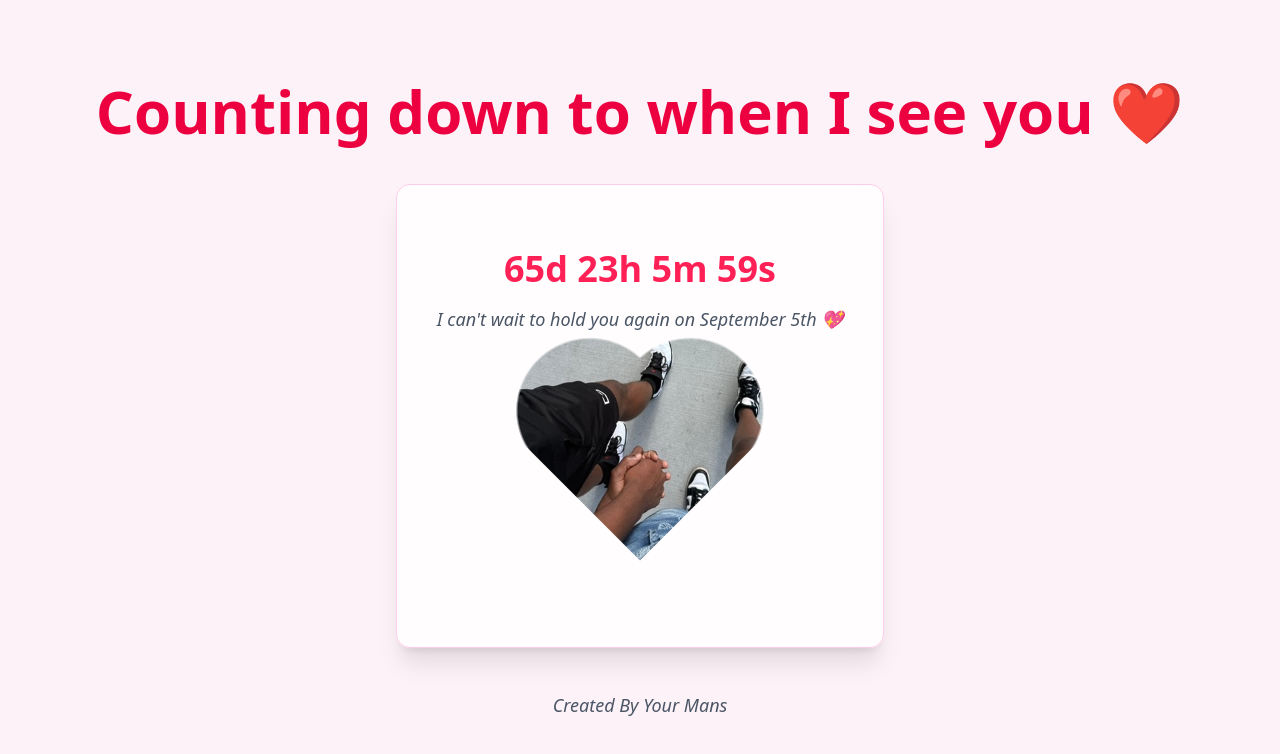
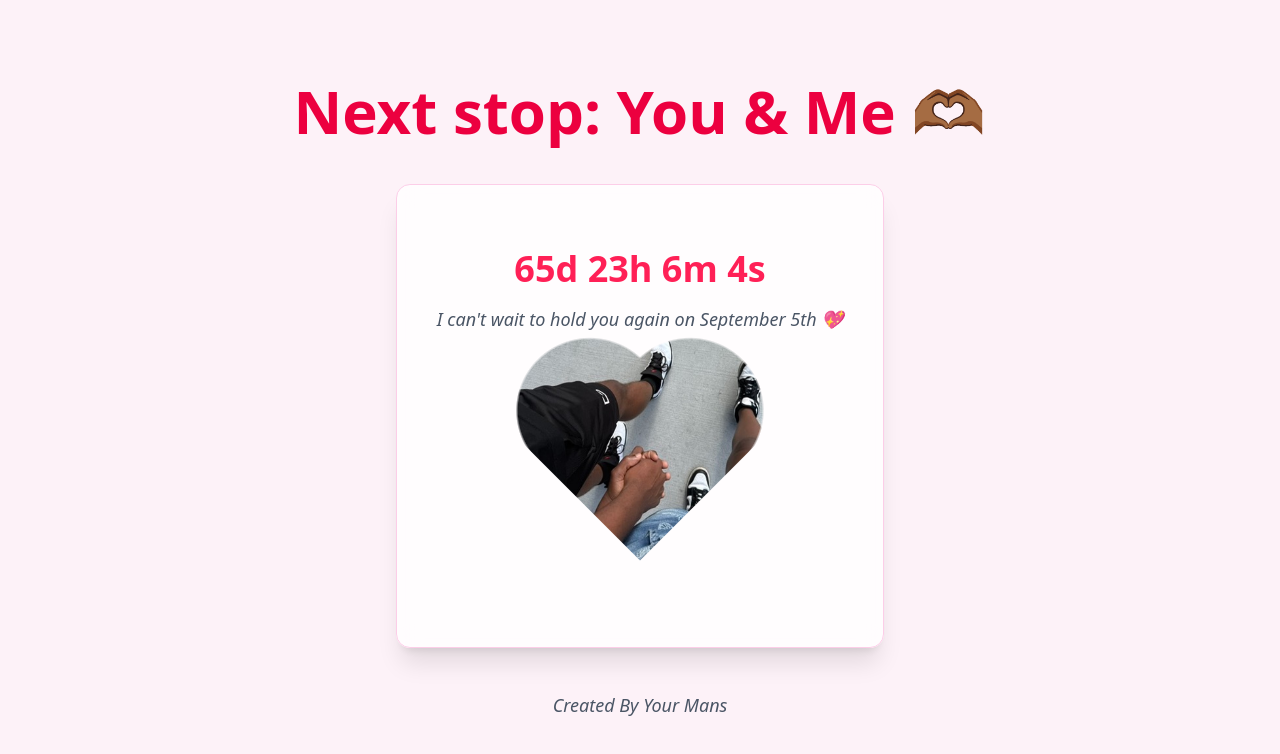
Before and after one commit to Gerald450/countdown, a Next.js app: page / in a window 1280 px wide. Shown: the top 754 px of the page. Built offline with nearby package versions, Linux system fonts and the light colour scheme.

Commit message:
change heading

```diff
--- a/src/app/page.tsx
+++ b/src/app/page.tsx
@@ -30,17 +30,12 @@ export default function Countdown() {
 
   const [timeLeft, setTimeLeft] = useState(calculateTimeLeft());
 
-  useEffect(() => {
-    const timer = setInterval(() => {
-      setTimeLeft(calculateTimeLeft());
-    }, 1000);
-    return () => clearInterval(timer);
-  }, []);
+
 
   return (
     <div className="grid items-center justify-items-center min-h-screen p-8 gap-10 sm:p-20 bg-pink-50 text-gray-800">
       <h1 className="text-4xl sm:text-6xl font-bold text-center text-rose-600">
-        Counting down to when I see you ❤️
+        Next stop: You & Me 🫶🏾
       </h1>
       <Card className="bg-white/80 shadow-xl backdrop-blur-md border-pink-200">
         <CardContent className="flex flex-col items-center p-10 text-center">
```
